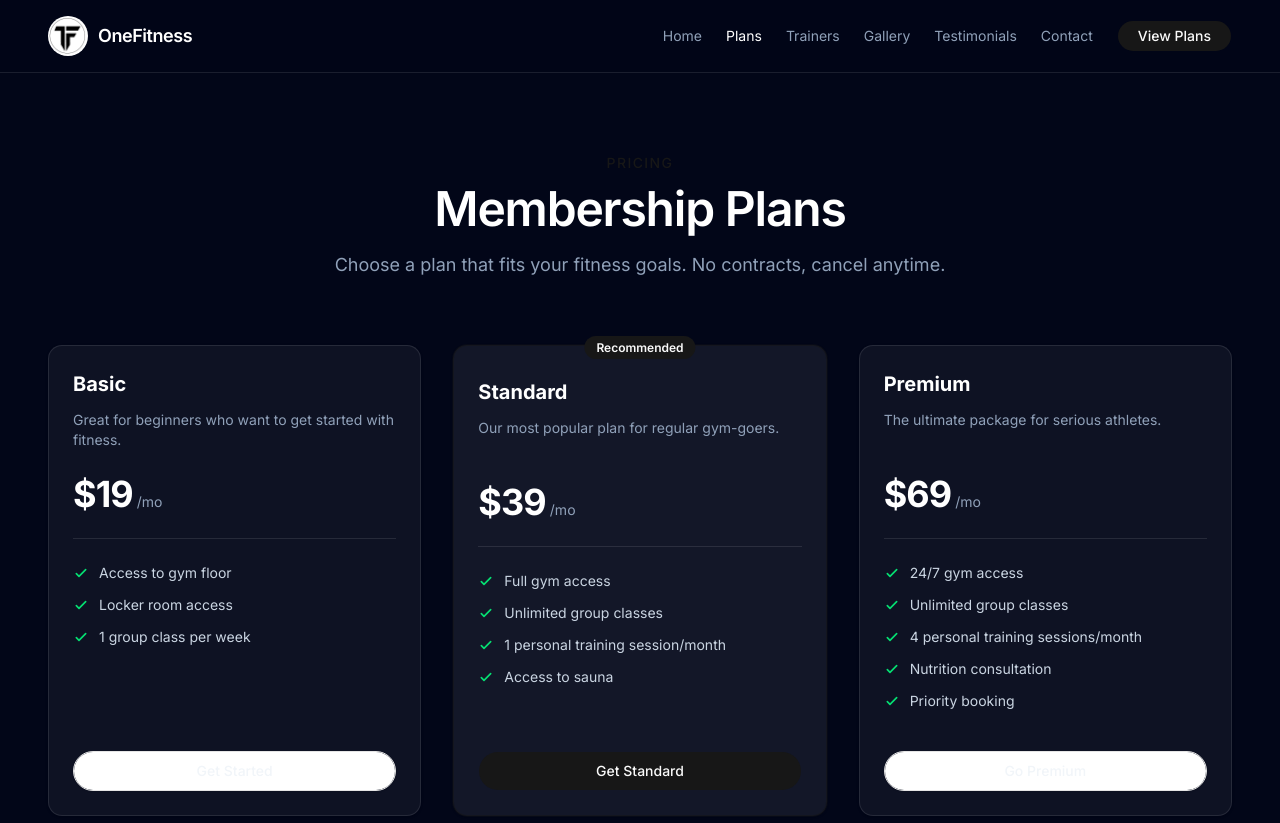
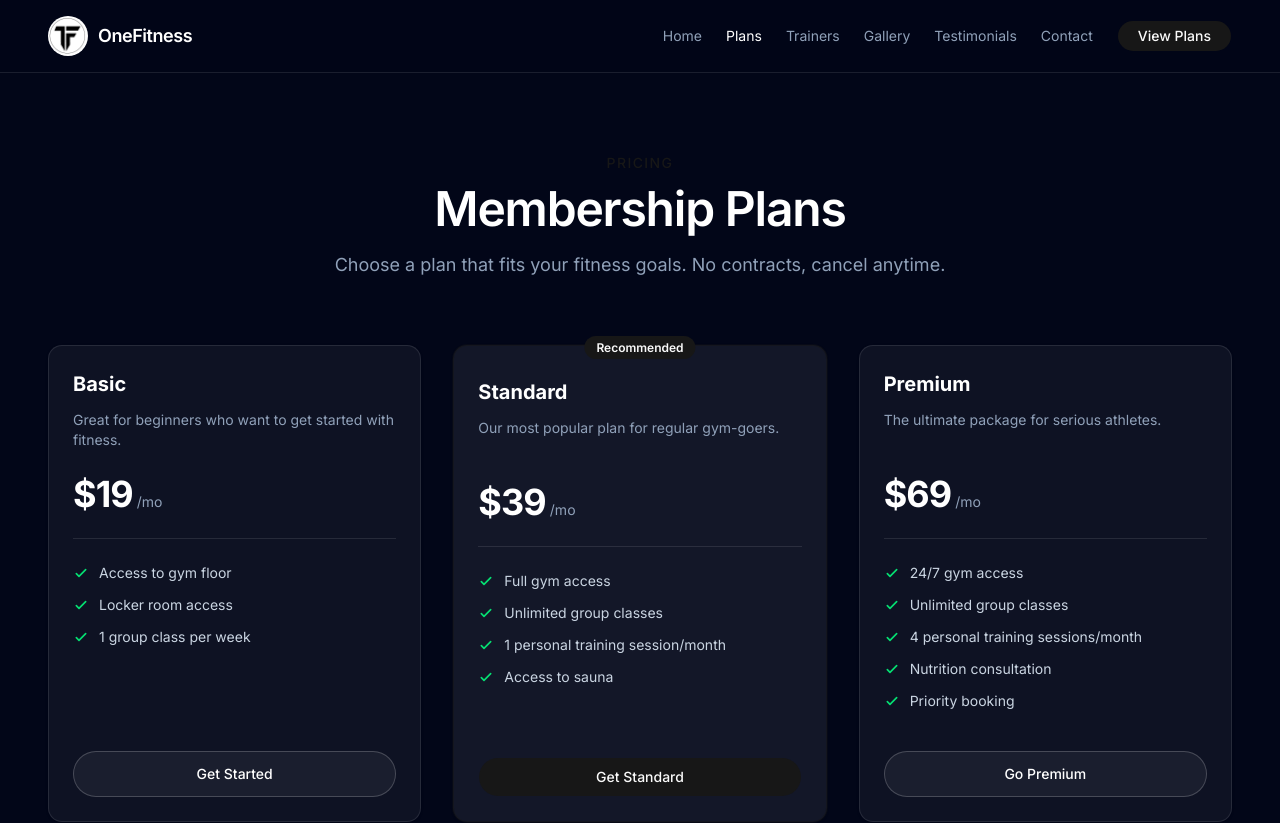
Before and after one commit to khasif18/onefitness, a Next.js app: page /plans in a window 1280 px wide. Shown: the top 823 px of the page. Built offline with nearby package versions, Linux system fonts and the light colour scheme.

Commit message:
fix: replace white outline buttons on plans page with dark glass style

```diff
--- a/app/plans/page.tsx
+++ b/app/plans/page.tsx
@@ -150,13 +150,18 @@ export default function PlansPage() {
               </CardContent>
 
               <CardFooter className="pt-4">
-                <Button
-                  className="w-full rounded-full"
-                  size="lg"
-                  variant={plan.recommended ? "default" : "outline"}
-                >
-                  {plan.cta}
-                </Button>
+                {plan.recommended ? (
+                  <Button className="w-full rounded-full" size="lg">
+                    {plan.cta}
+                  </Button>
+                ) : (
+                  <button
+                    type="button"
+                    className="w-full rounded-full border border-white/20 bg-white/5 px-6 py-3 text-sm font-medium text-white transition hover:border-white/40 hover:bg-white/10"
+                  >
+                    {plan.cta}
+                  </button>
+                )}
               </CardFooter>
             </Card>
           ))}
```
